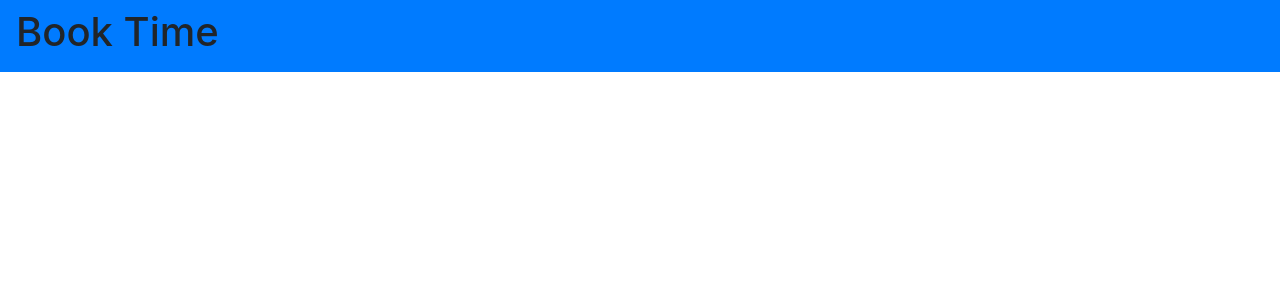
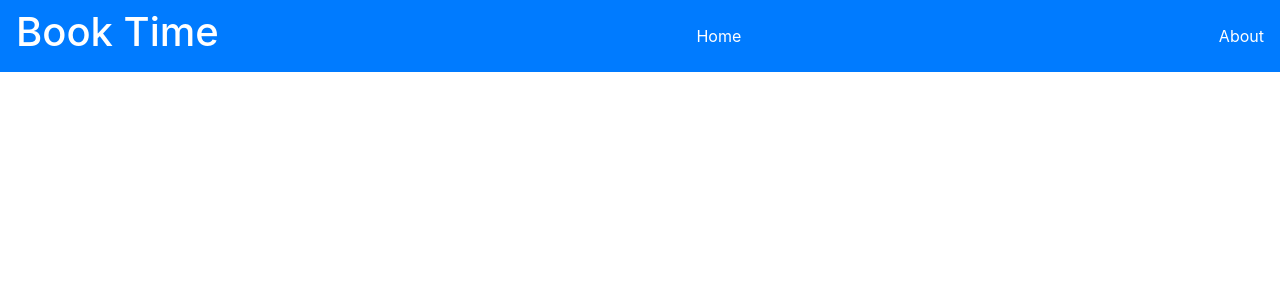
Before and after one commit to jod35/BookTime, a Django app: page / in a window 1280 px wide. Shown: the top 300 px of the page. Run offline with Django 3.2, Linux system fonts and the light colour scheme; some libraries are stand-ins or nearby versions.

Commit message:
templates and their tests

```diff
--- a/book_time/urls.py
+++ b/book_time/urls.py
@@ -1,8 +1,7 @@
 from django.contrib import admin
-from django.urls import path
-from django.views.generic import TemplateView
+from django.urls import path,include
 from books import views
 urlpatterns = [
     path('admin/', admin.site.urls),
-    path('',TemplateView.as_view(template_name='books/index.html'))
+    path('',include('books.urls'))
 ]
--- /dev/null
+++ b/books/static/books/main.css
@@ -0,0 +1,3 @@
+header *{
+    color: white;
+}
--- a/books/templates/books/base.html
+++ b/books/templates/books/base.html
@@ -5,13 +5,20 @@
     <meta charset="UTF-8">
     <meta name="viewport" content="width=device-width, initial-scale=1.0">
     <link rel="stylesheet" href="{% static 'books/bootstrap.min.css' %}">
+    <link rel="stylesheet" href="{% static 'books/main.css' %}">
     <title>Books Time</title>
 </head>
 <body>
     <header class="bg-primary">
-        <nav class="nav navbar">
+        <nav class="navbar">
             <h1>Book Time</h1>
+            <a href="{% url 'books_home' %}">Home</a>
+            <a href="{% url 'books_about' %}">About</a>
         </nav>
     </header>
+    <div class="container">
+
+    </div>
+
 </body>
 </html>
--- a/books/templates/books/index.html
+++ b/books/templates/books/index.html
@@ -1,4 +1,3 @@
 {% extends 'books/base.html' %}
 {% block body %}
-
 {% endblock body %}
--- a/books/tests.py
+++ b/books/tests.py
@@ -8,3 +8,8 @@ class HomePageTest(SimpleTestCase):
         self.assertEqual(response.status_code,200)
         self.assertTemplateUsed(response,'books/index.html')
         self.assertContains(response,'Books Time')
+
+    def test_homepage_work(self):
+        response=self.client.get('/about/')
+        self.assertEqual(response.status_code,200)
+        self.assertTemplateUsed(response,'books/about.html')
--- /dev/null
+++ b/books/urls.py
@@ -0,0 +1,7 @@
+from django.urls import path
+from . import views
+
+urlpatterns = [
+    path('', views.home, name='books_home'),
+    path('about/',views.about,name='books_about'),
+]
--- a/books/views.py
+++ b/books/views.py
@@ -2,5 +2,8 @@ from django.shortcuts import render
 
 # Create your views here.
 
-def hello(request):
+def home(request):
     return render(request,'books/index.html')
+
+def about(request):
+    return render(request,'books/about.html')
```
